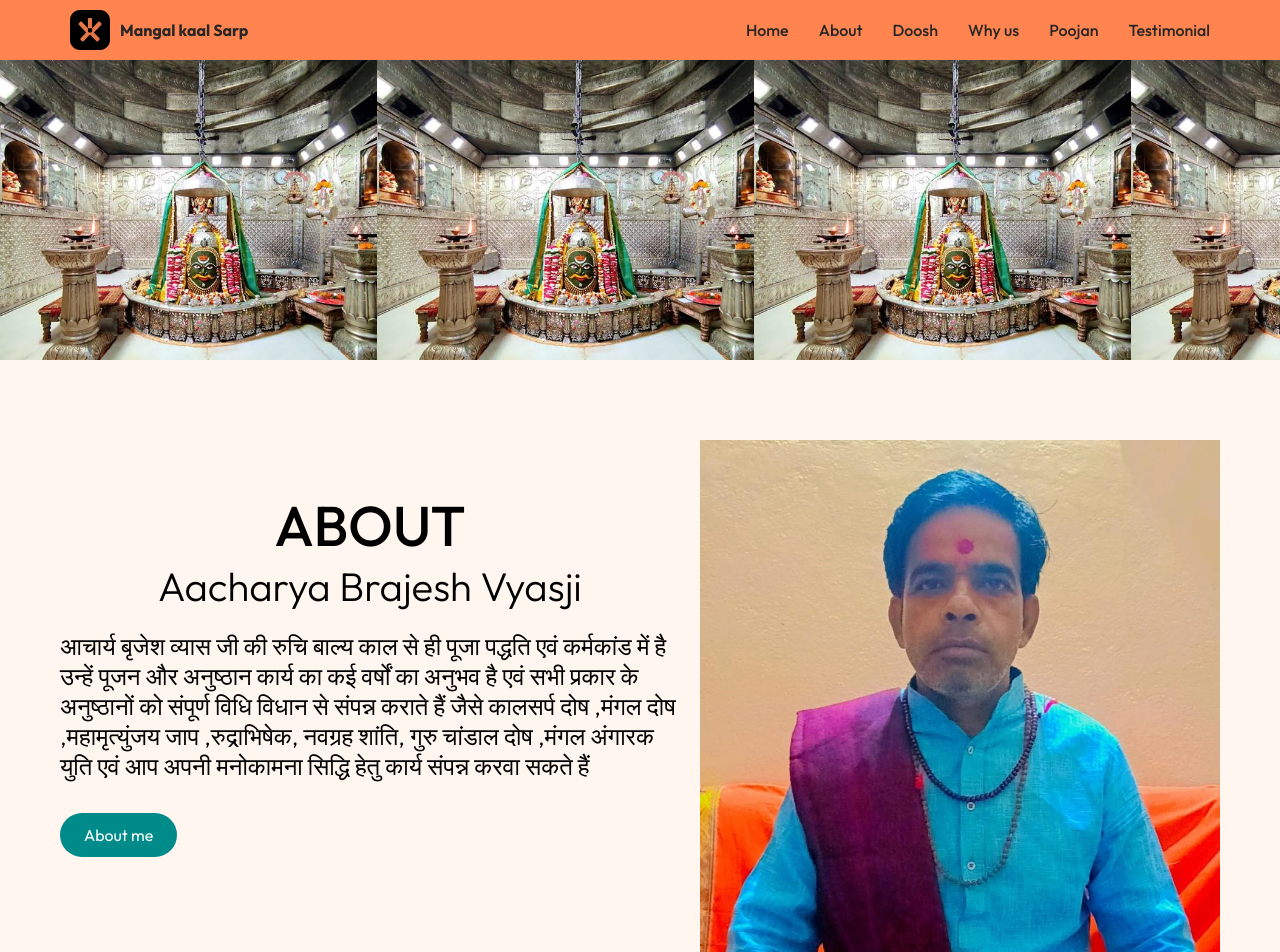
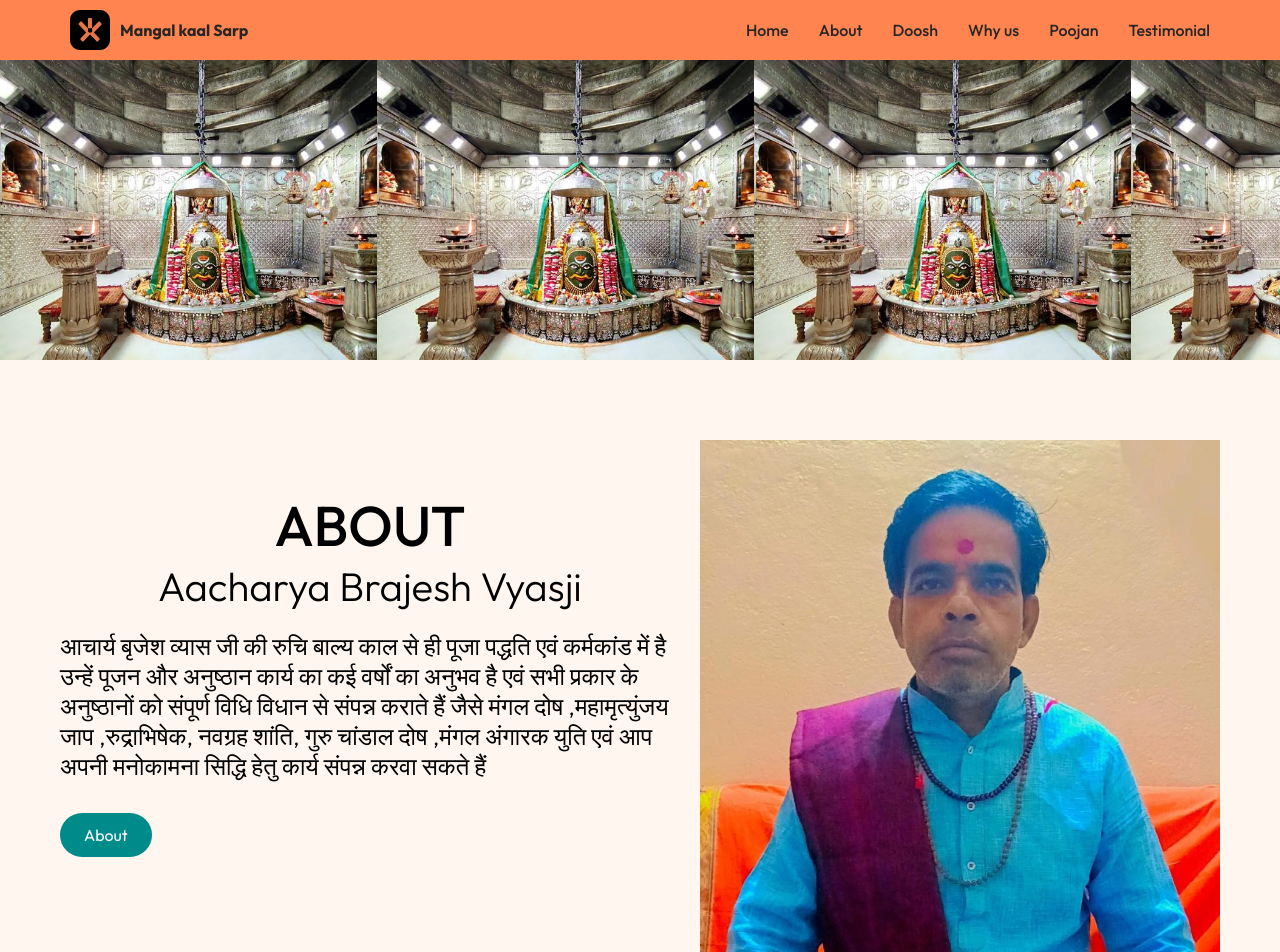
Before and after one commit to adityavyasaadi/mangalkaalsarp, a React (Vite) app: page / in a window 1280 px wide. Shown: the top 952 px of the page. Built offline with nearby package versions, Linux system fonts and the light colour scheme.

Commit message:
Update App.jsx

```diff
--- a/src/App.jsx
+++ b/src/App.jsx
@@ -20,13 +20,13 @@ const App = () => {
 						<p className="introPara">
 							आचार्य बृजेश व्यास जी की रुचि बाल्य काल से ही पूजा पद्धति एवं कर्मकांड में है उन्हें पूजन और
 							अनुष्ठान कार्य का कई वर्षों का अनुभव है एवं सभी प्रकार के अनुष्ठानों को संपूर्ण विधि विधान
-							से संपन्न कराते हैं जैसे कालसर्प दोष ,मंगल दोष ,महामृत्युंजय जाप ,रुद्राभिषेक, नवग्रह शांति,
+							से संपन्न कराते हैं जैसे मंगल दोष ,महामृत्युंजय जाप ,रुद्राभिषेक, नवग्रह शांति,
 							गुरु चांडाल दोष ,मंगल अंगारक युति एवं आप अपनी मनोकामना सिद्धि हेतु कार्य संपन्न करवा सकते
 							हैं
 						</p>
 
 						<a href="#" className="btn">
-							About me
+							About
 						</a>
 					</div>
 
```
